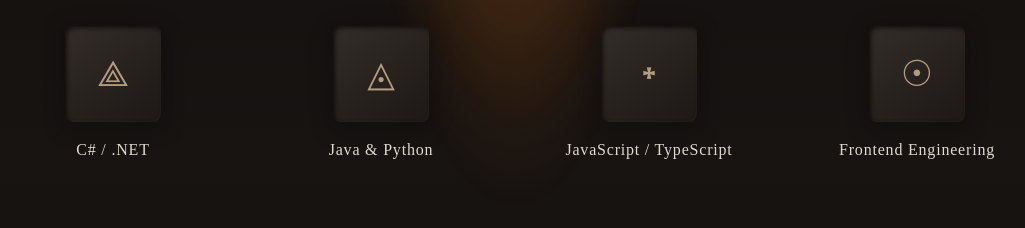
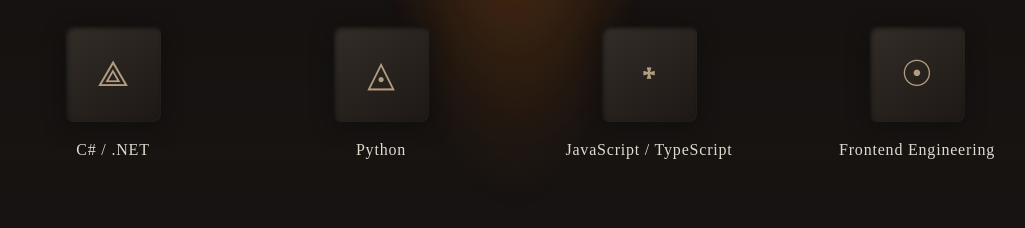
Before and after one commit to altafbalikai/cave-portfolio, a React (Vite) app: page / in a window 1280 px wide. Shown: the part 1100-1328 px from the top of the page, without its empty margins (125-1150 px from the left). Built offline with nearby package versions, Linux system fonts and the light colour scheme; the HTML template or start-up script is replaced by a standard one.

Commit message:
Skills updates

```diff
--- a/src/components/sections/SkillsGlyphs.tsx
+++ b/src/components/sections/SkillsGlyphs.tsx
@@ -8,7 +8,7 @@ const skills = [
     description: 'Enterprise backend systems, APIs & Windows applications',
   },
   {
-    name: 'Java & Python',
+    name: 'Python',
     symbol: '◬',
     description: 'Problem solving, automation & backend services',
   },
@@ -20,7 +20,7 @@ const skills = [
   {
     name: 'Frontend Engineering',
     symbol: '☉',
-    description: 'React, Angular, HTML & CSS for modern UI development',
+    description: 'React, Redux, HTML & CSS for modern UI development',
   },
   {
     name: 'Backend Development',
```
